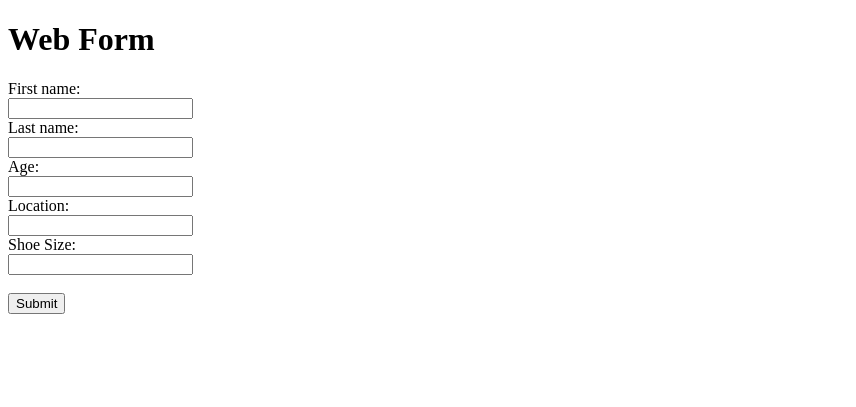
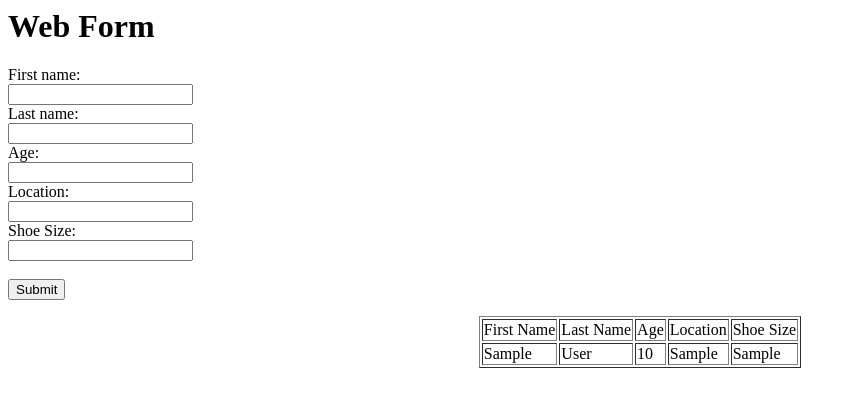
Before and after one commit to Dhanish7865/CXDeliveryRepo, a PHP site: page / in a window 1280 px wide. Shown: the top 407 px of the page, without its empty margins (0-856 px from the left). Run offline with PHP 8.4, Linux system fonts and the light colour scheme; tables that the repository leaves empty or names only in its code hold one stand-in row (values such as "Sample post").

Commit message:
index.php   Added table to that reads from the database and displays all content.
data.php
  New page, called from index.php. Takes data from the form and inserts it into the database. Redirects back to index.php after

```diff
--- a/index.php
+++ b/index.php
@@ -1,23 +1,63 @@
-<!DOCTYPE html>
+<!DOCTYPE html PUBLIC "-//W3C//DTD HTML 4.01 Transitional//EN">
 <html>
 <body>
+<?php
+$hostname = "localhost";
+$username = "users_site";
+$password = "JxSLRkdutW";
+$db = "users";
+
+$dbconnect=mysqli_connect($hostname,$username,$password,$db);
+
+if ($dbconnect->connect_error) {
+  die("Database connection failed: " . $dbconnect->connect_error);
+}
+
+?>
 
 <h1>Web Form</h1>
 
-<form>
+<form action="data.php" method="post">
   <label for="fname">First name:</label><br>
-  <input type="text" id="fname" name="fname"><br>
+  <input ty id="fname" name="fname"><br>
   <label for="lname">Last name:</label><br>
   <input type="text" id="lname" name="lname"><br>
   <label for="age">Age:</label></label><br>
   <input type="text" id="age" name="age"><br>
   <label for="location">Location:</label><br>
   <input type="text" id="location" name="location"><br>
-  <label for="shoe size">Shoe Size:</label><br>
-  <input type="text" id="shoe size" name="shoe size"><br><br>
+  <label for="shoesize">Shoe Size:</label><br>
+  <input type="text" id="shoesize" name="shoesize"><br><br>
   <input type="submit" value="Submit">
-
 </form>
 
+<table border="1" align="center">
+<tr>
+  <td>First Name</td>
+  <td>Last Name</td>
+  <td>Age</td>
+  <td>Location</td>
+  <td>Shoe Size</td>
+</tr>
+<?php
+
+$query = mysqli_query($dbconnect, "SELECT * FROM user_information")
+   or die (mysqli_error($dbconnect));
+
+while ($row = mysqli_fetch_array($query)) {
+  echo
+   "<tr>".
+    #<td>{$row['id']}</td>
+    "<td>{$row['first_name']}</td>
+    <td>{$row['last_name']}</td>
+    <td>{$row['age']}</td>
+    <td>{$row['location']}</td>
+    <td>{$row['shoe_size']}</td>
+   </tr>";
+
+}
+
+?>
+</table>
 </body>
 </html>
```
Also changed, not shown: data.php (added, +22 -0 lines).
